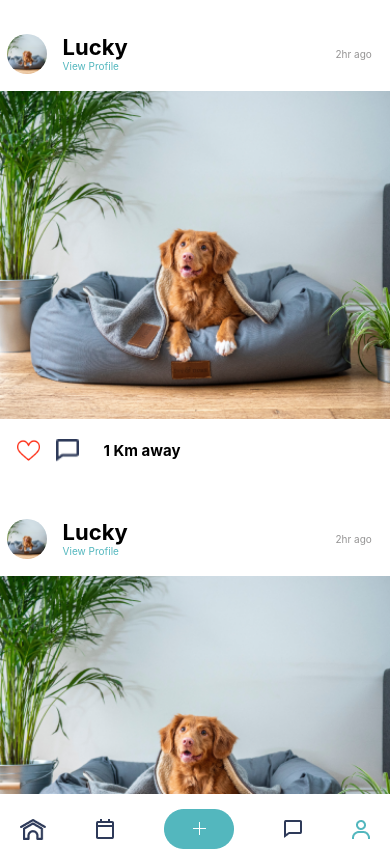
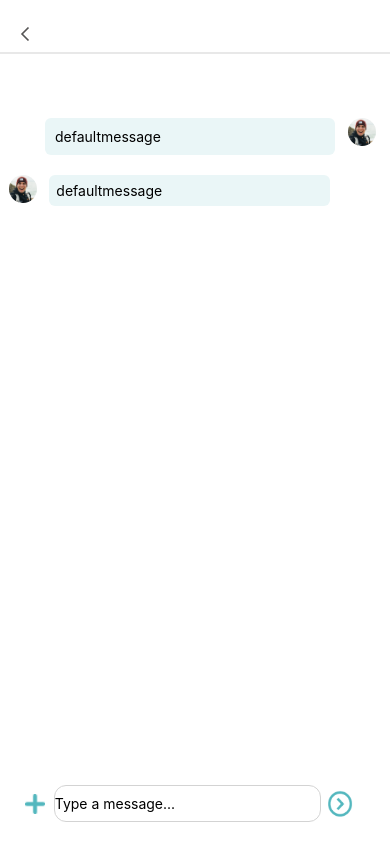
Before and after one commit to RinaHan/Walk-Mobile-App-React-Native, a React Native app: screen / in a window 390 px wide. Built offline with nearby package versions, Linux system fonts and the light colour scheme.

Commit message:
fixed Topbar

```diff
--- a/App.js
+++ b/App.js
@@ -18,35 +18,64 @@
 
 
 import React, { useState } from "react";
-import { View, ScrollView } from "react-native";
+import { ScrollView, View } from "react-native";
 import styled from "styled-components/native";
 
-import Post from "./comps/Post";import AvatarEdit from "./comps/Avatar/AvatarEdit";
-import FooterBar from "./comps/FooterBar";
+import Texting from "./comps/Texting";
+import MsgSent from "./comps/MsgSent";
+import MsgRecieved from "./comps/MsgRecieved";
+import TopBar from "./comps/TopBar";
+
+const Main = styled.View`
+
+  height: 100%;
+  display: flex;
+  flex-direction: column;
+  /* background-color: red; */
+`;
+const MainCont = styled.View`
+  width: 100%;
+  height: 812px;
+`;
+const FooterCont = styled.View`
+  width: 375px;
+  height: 100px;
+  position: absolute;
+  bottom: 0;
+  align-items: center;
+`;
+const Cont = styled.View`
+  width: 100%;
+  height: 86%;
+  /* overflow-y: scroll; */
+  /* display: flex; */
+  flex-direction: column;
+  /* align-items: center; */
+  /* background-color: blue; */
+  bottom: 70;
+  position: absolute;
+`;
+
+const Chatting = () => {
+  return (
+      <Main>
+          <TopBar imageLeft1={require("./comps/TopBar/leftArrow.png")} />
+
+        <ScrollView>
+        <MainCont>
+          <Cont>
+            <MsgSent />
+            <MsgRecieved />
+          </Cont>
 
 
-const Main = styled.View`
- height: 100%;
- margin-top:20px;
-`;
-const Cont = styled.View`
-  margin-bottom:70px;
-`;
-const Feed = () => {
-  return (
-    <Main>
-      <ScrollView>
-        <Cont>
-          <Post />
-        </Cont>
-        <Cont>
-          <Post />
-        </Cont>
-
-      </ScrollView>
-      <FooterBar />
-    </Main>
+        </MainCont>
+        </ScrollView>
+          <FooterCont>
+            <Texting />
+          </FooterCont>
+      </Main>
   );
 };
 
-export default Feed;
+export default Chatting;
--- a/comps/TopBar/index.js
+++ b/comps/TopBar/index.js
@@ -6,9 +6,10 @@ const styles = StyleSheet.create({
     flexDirection: "row",
     alignItems:"center",
     // justifyContent:"center",
-    height:44,
-    borderBottomColor:"#999",
-    borderBottomWidth: 1,
+    height:54,
+    // backgroundColor:"#dad",
+    borderBottomColor:"#E8E8E8",
+    borderBottomWidth: 2,
     justifyContent:"space-between",
     position:"relative"
   },
```
Also changed, not shown: Pages/Chatting/index.js (+0 -19 lines).
